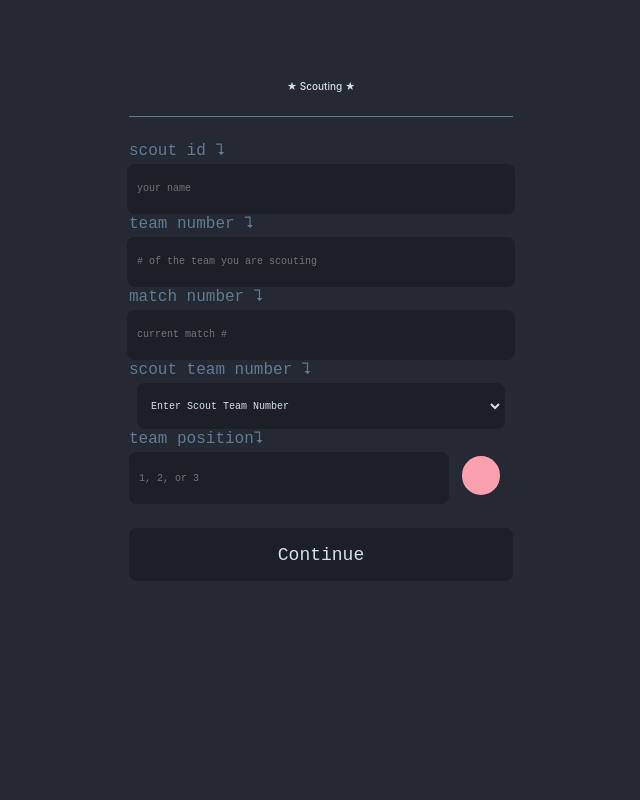
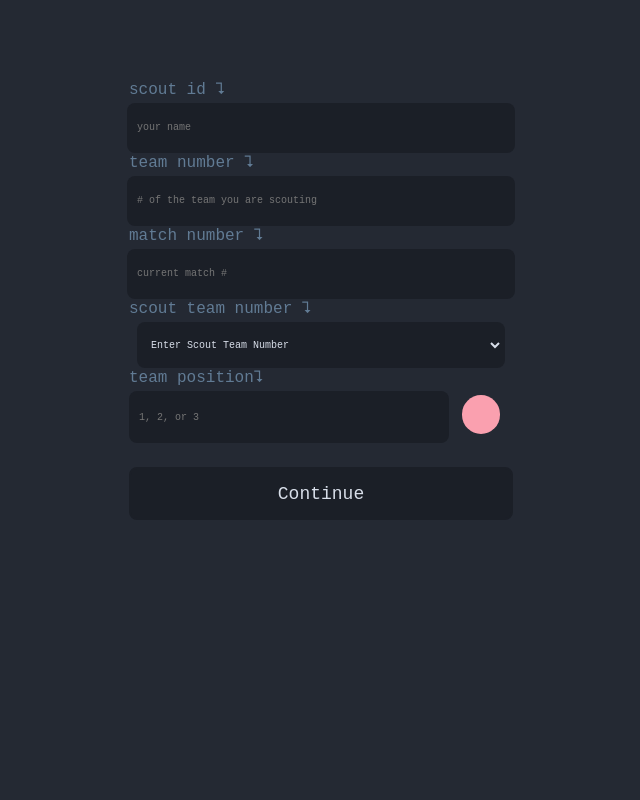
Before and after one commit to Lutheranismiscool/FRCSource1.5Scouting, a website: page index.html in a window 1280 px wide. Shown: the top 800 px of the page, without its empty margins (319-959 px from the left). Drawn offline with Linux system fonts and the light colour scheme.

Commit message:
Update index.html

```diff
--- a/index.html
+++ b/index.html
@@ -17,8 +17,6 @@
 
     <div id="initPage" class="viewpage">
         <div id="initContainer">
-            <div id="initHeader" class="header"> ★ Scouting ★</div>
-            <div class="line" id="initDivLine"></div>
             <div id="initFormContainer" class="initFormContainer">
                 <label for="initIdForm" class="initLabel">scout id ⮧</label>
                 <input id="initIdForm" type="text" class="initForm" placeholder="your name"
```
